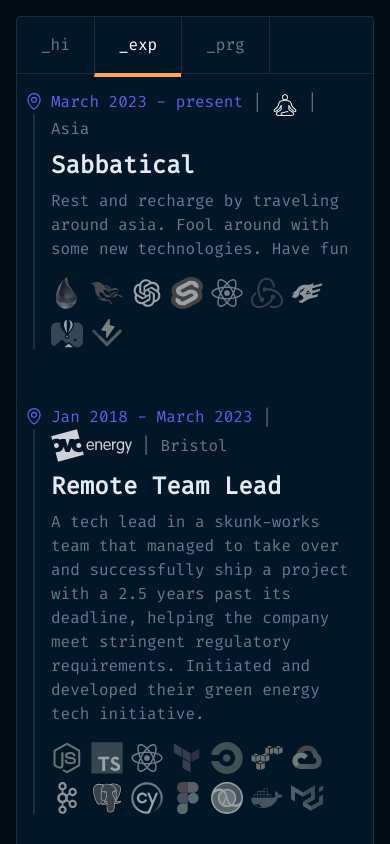
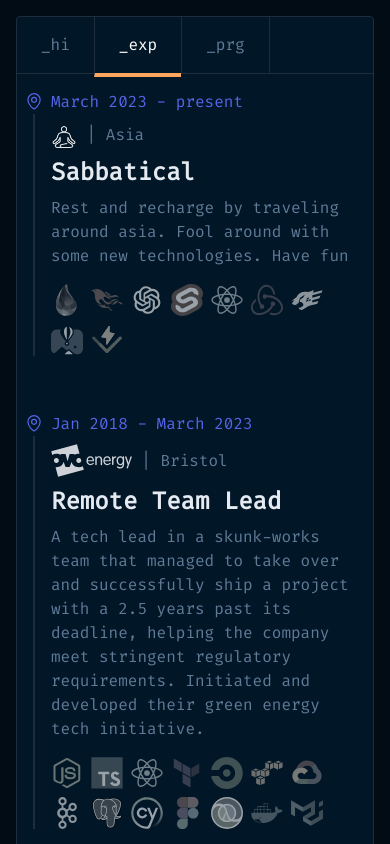
Before and after one commit to ivank/ikerin, a Svelte app: page /experience in a window 390 px wide. Shown: the top 844 px of the page. Built offline with nearby package versions, Linux system fonts and the light colour scheme.

Commit message:
Fix mobile experience view

```diff
--- a/src/pages/Experience.svelte
+++ b/src/pages/Experience.svelte
@@ -189,8 +189,9 @@
         class="relative border-l-2 border-gunmetal pl-4 before:absolute before:-left-4 before:-top-1 before:h-7 before:w-7 before:content-mapPin"
       >
         <div>
-          <span class="text-ulrtramarine"> {experience.dates.from} - {experience.dates.to} </span> |
-          <a href={experience.companyLink} class="group relative">
+          <span class="text-ulrtramarine"> {experience.dates.from} - {experience.dates.to} </span>
+          <span class="hidden sm:inline">|</span>
+          <a href={experience.companyLink} class="group relative my-2 block sm:my-0 sm:inline">
             <img
               class="inline-block align-middle brightness-90 transition-all group-hover:brightness-100"
               style:height="{experience.logoHeight}px"
@@ -198,7 +199,8 @@
               alt={experience.logo}
               title={experience.company}
             />
-            | <span class="align-middle transition-all group-hover:brightness-125">{experience.location}</span>
+            |
+            <span class="align-middle transition-all group-hover:brightness-125">{experience.location}</span>
 
             <Tooltip>
               {experience.company}
```
